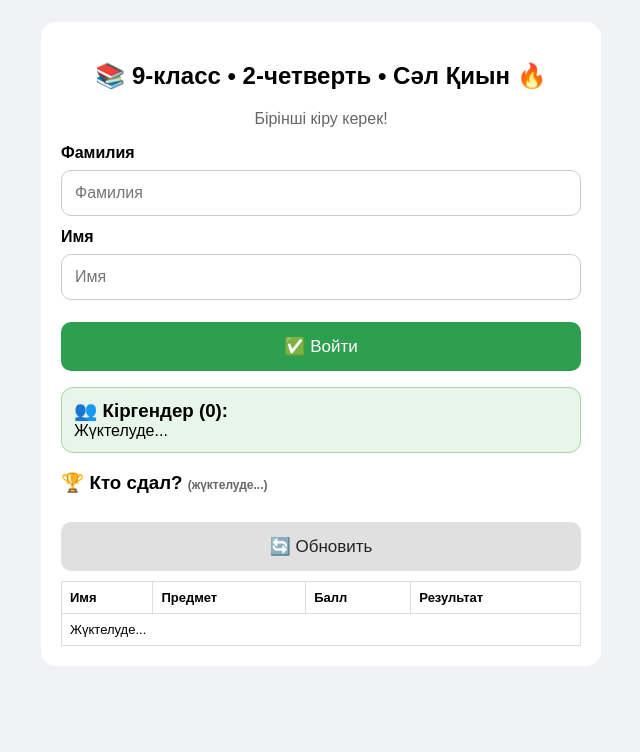
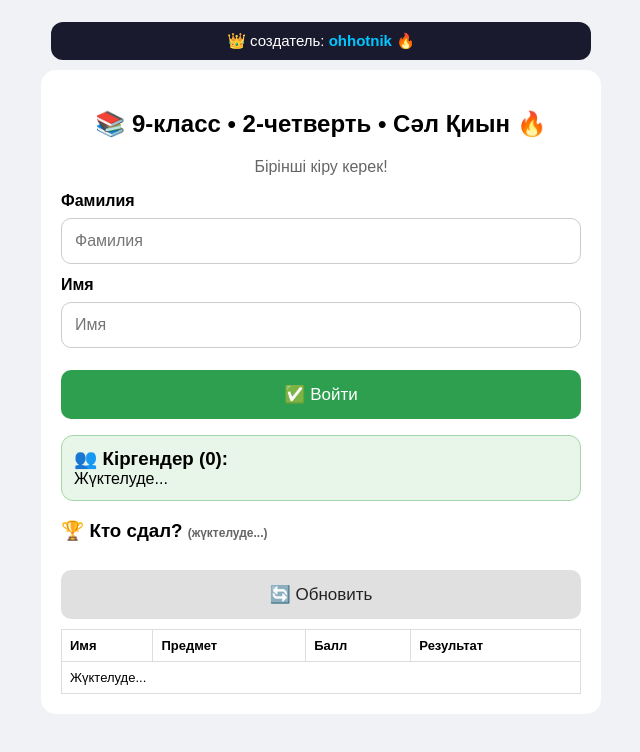
Before and after one commit to ohhotnik/Quiz-bilim, a plain HTML site: page index.html in a window 1280 px wide. Shown: the whole page, without its empty margins (319-959 px from the left). Drawn offline with Linux system fonts and the light colour scheme; no server answers.

Commit message:
Update index.html

```diff
--- a/index.html
+++ b/index.html
@@ -1,3 +1,4 @@
+
 <!DOCTYPE html>
 <html lang="ru">
 <head>
@@ -27,10 +28,11 @@ td,th{border:1px solid #ddd;padding:8px;text-align:left;font-size:13px}
 .timerBox{background:#1a1a2e;color:#fff;padding:12px;border-radius:12px;text-align:center}
 .timerBig{font-size:28px;font-weight:bold}
 .resultBox{background:#f0f7ff;border:1px solid #2196F3;border-radius:12px;padding:15px;margin:10px 0;text-align:center}
+.topCreator{text-align:center;background:#1a1a2e;color:#fff;padding:10px;border-radius:12px;max-width:520px;margin:10px auto;font-size:15px}
 </style>
 </head>
 <body>
-
+<div class="topCreator">👑 создатель: <b style="color:#00C6FF">ohhotnik</b> 🔥</div>
 <div id="login" class="box">
 <h2 style="text-align:center">📚 9-класс • 2-четверть • Сәл Қиын 🔥</h2>
 <p style="text-align:center;color:#666">Бірінші кіру керек!</p>
@@ -48,7 +50,6 @@ td,th{border:1px solid #ddd;padding:8px;text-align:left;font-size:13px}
 <button class="gray" onclick="loadLeader()">🔄 Обновить</button>
 <table><tr><th>Имя</th><th>Предмет</th><th>Балл</th><th>Результат</th></tr><tbody id="board1"><tr><td colspan="4">Жүктелуде...</td></tr></tbody></table>
 </div>
-
 <div id="subjects" class="box hidden">
 <h2>Привет, <span class="showName"></span>! 👋</h2>
 <p style="text-align:center;color:#666">Кітапты бас — тест ашылады!</p>
@@ -65,7 +66,6 @@ td,th{border:1px solid #ddd;padding:8px;text-align:left;font-size:13px}
 <table><tr><th>Имя</th><th>Предмет</th><th>Балл</th><th>Результат</th></tr><tbody id="boardSub"><tr><td colspan="4">Жүктелуде...</td></tr></tbody></table>
 <button class="blue" onclick="obnovit()">🔄 Обновить</button>
 </div>
-
 <div id="main" class="box hidden">
 <h2><span id="subjectTitle"></span></h2>
 <img id="bookImg" class="bookTop" src="">
@@ -92,16 +92,13 @@ td,th{border:1px solid #ddd;padding:8px;text-align:left;font-size:13px}
 <table><tr><th>Имя</th><th>Предмет</th><th>Балл</th><th>Результат</th></tr><tbody id="board2"><tr><td colspan="4">Жүктелуде...</td></tr></tbody></table>
 <button class="blue" onclick="obnovit()">🔄 Обновить</button>
 </div>
-
 <div id="warnBox" class="hidden" style="position:fixed;top:0;left:0;width:100%;height:100%;background:rgba(0,0,0,0.8);z-index:9998;display:flex;align-items:center;justify-content:center;padding:20px;box-sizing:border-box">
 <div style="background:#fff;padding:25px;border-radius:15px;text-align:center;max-width:350px;width:100%">
 <div style="font-size:70px">😟</div><h2>Ай, шықпашы!</h2><p>Экраннан шығып кеттің!<br>Үй батырмасын / Стрелканы баспа!<br><br>Тағы 1 рет шықсаң тест бітеді!</p>
 <button onclick="closeWarn()" style="background:red">Түсіндім, қайтамын</button></div></div>
-
 <div id="cryScreen" class="hidden" style="position:fixed;top:0;left:0;width:100%;height:100%;background:#1a1a2e;z-index:9999;display:flex;flex-direction:column;align-items:center;justify-content:center;text-align:center;padding:25px;box-sizing:border-box">
 <div style="font-size:110px">😭</div><h1 style="color:#fff">Тесттен шығарылдың!</h1><p style="color:#fff">Экраннан шығып кеттің!<br>Үй / Стрелка басуға болмайды!</p><p style="color:#ff6b6b"><b>Балл: 0 / 10</b></p>
 <button onclick="location.reload()" style="background:#2e9e4f;max-width:300px">🔄 Қайта бастау</button></div>
-
 <script type="module">
 import { initializeApp } from "https://www.gstatic.com/firebasejs/10.7.1/firebase-app.js";
 import { getDatabase, ref, set, onValue } from "https://www.gstatic.com/firebasejs/10.7.1/firebase-database.js";
@@ -170,7 +167,6 @@ function startTimer(){ clearInterval(timerInterval); timeLeft=120; updateTimerUI
 function updateTimerUI(){ let m=Math.floor(timeLeft/60), s=timeLeft%60; document.getElementById("timerText").innerText=(m<10?"0"+m:m)+":"+(s<10?"0"+s:s); }
 function showQ(){ if(qi>=Q.length){ finish(); return; } answered=false; document.getElementById("qNum").innerText=qi+1; let h='<div class="q"><h3>'+(qi+1)+'. '+Q[qi].q+'</h3>'; Q[qi].opts.forEach((o,idx)=>{ h+='<button data-idx="'+idx+'" onclick="answer(this,'+idx+')">'+o+'</button>'; }); h+='</div>'; document.getElementById("quiz").innerHTML=h; startTimer(); }
 window.answer=function(btn,idx){ if(answered) return; answered=true; clearInterval(timerInterval); let val=Q[qi].opts[idx]; let correct=Q[qi].ans; document.querySelectorAll(".q button").forEach(b=>b.disabled=true); if(val===correct){ score = score + 1; btn.style.background="#2e9e4f"; btn.style.color="#fff"; } else{ wrongCount = wrongCount + 1; btn.style.background="#ffcccc"; } document.getElementById("scoreNow").innerText=score; document.getElementById("wrongNow").innerText=wrongCount; setTimeout(()=>{ qi++; showQ(); },400); }
-// ✅ ТҮЗЕТУ: finish болғанда автоматты түрде сақталады, Отправить басудың керегі жоқ!
 function finish(){ testStarted=false; clearInterval(timerInterval); document.getElementById("quiz").innerHTML=""; document.getElementById("timerBox").classList.add("hidden"); document.getElementById("finishBox").classList.remove("hidden"); document.getElementById("finalScore").innerText=score; document.getElementById("finalCorrect").innerText=score; document.getElementById("finalCorrectPoints").innerText=score; document.getElementById("finalWrong").innerText=wrongCount; let need=Math.ceil(Q.length/2); let passed=score>=need; document.getElementById("finalText").innerHTML=passed?"<span class='ok'>✅ СДАЛ! "+score+"/10</span>":"<span class='no'>❌ Не сдал! "+score+"/10</span>"; autoSave(); }
 function autoSave(){ if(alreadySaved) return; alreadySaved=true; let key=(myName+"_"+currentSubject+"_"+Date.now()).replace(/[^a-zA-Z0-9а-яА-Я]/g,"_"); let need=Math.ceil(Q.length/2); let passed=score>=need?"✅ Сдал":"❌ Не сдал"; set(ref(db,"results/"+key),{name:myName, subject:currentSubjectTitle, score:score+"/"+Q.length, scoreNum:score, result:passed, time:Date.now()}).then(()=>{ document.getElementById("sendMsg").innerText="✅ Автоматты түрде сақталды! Таблицада көрінеді!"; loadLeader(); }).catch(()=>{ document.getElementById("sendMsg").innerText="❌ Сақталмады, интернетті тексер!"; }); }
 window.sendScore=function(){ autoSave(); }
```
Lines whose indentation alone changed are shown as unchanged.
